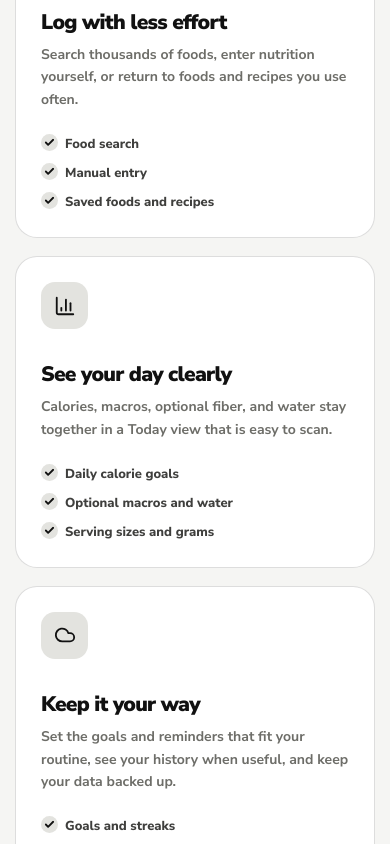
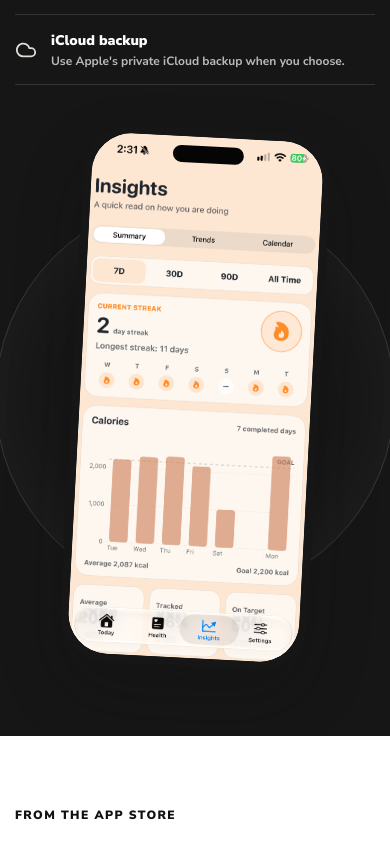
Before and after one commit to paulkhayet/CalorieTrackerWebsite, a Next.js app: page / in a window 390 px wide. Shown: the part 3620-4464 px from the top of the page. Built offline with nearby package versions, Linux system fonts and the light colour scheme.

Commit message:
Replace Insights screen and remove feature section

```diff
--- a/src/app/globals.css
+++ b/src/app/globals.css
@@ -310,7 +310,6 @@ h3 {
 }
 
 .hero__details li,
-.benefit-card li,
 .pricing-card li {
   display: flex;
   align-items: flex-start;
@@ -318,7 +317,6 @@ h3 {
 }
 
 .hero__details svg,
-.benefit-card li svg,
 .pricing-card li svg {
   width: 17px;
   height: 17px;
@@ -546,51 +544,6 @@ h3 {
   line-height: 1.55;
 }
 
-.features {
-  border-top: 1px solid var(--line);
-  background: var(--cream);
-}
-
-.benefit-grid {
-  display: grid;
-  grid-template-columns: repeat(3, 1fr);
-  gap: 18px;
-}
-
-.benefit-card {
-  display: flex;
-  min-height: 364px;
-  flex-direction: column;
-  border: 1px solid var(--line);
-  border-radius: 22px;
-  background: var(--white);
-  padding: 29px;
-}
-
-.benefit-card__icon {
-  display: grid;
-  width: 47px;
-  height: 47px;
-  margin-bottom: 45px;
-  place-items: center;
-  border-radius: 14px;
-  background: var(--peach);
-  color: var(--orange-dark);
-}
-
-.benefit-card__icon svg {
-  width: 22px;
-}
-
-.benefit-card p {
-  margin-bottom: 22px;
-  color: var(--muted);
-  font-size: 14px;
-  font-weight: 650;
-  line-height: 1.62;
-}
-
-.benefit-card ul,
 .pricing-card ul {
   display: grid;
   gap: 9px;
@@ -1616,7 +1569,7 @@ h3 {
   .hero__visual { min-height: 400px; margin: 0 -15px; }
   .phone--hero { max-width: 152px; margin-right: -20px; transform: translateY(12px) rotate(-6deg); }
   .phone--hero-health { max-width: 152px; transform: translateY(-10px) rotate(6deg); }
-  .benefit-grid, .testimonial-grid, .pricing-grid { grid-template-columns: 1fr; }
+  .testimonial-grid, .pricing-grid { grid-template-columns: 1fr; }
   .logging-methods__heading { margin-bottom: 32px; }
   .logging-methods__rail {
     grid-auto-columns: minmax(178px, 72vw);
@@ -1629,8 +1582,6 @@ h3 {
   .logging-methods__caption p { font-size: 13px; }
   .process__visual { min-height: 470px; border-radius: 24px; }
   .phone--health { max-width: 253px; }
-  .benefit-card { min-height: 0; padding: 25px; }
-  .benefit-card__icon { margin-bottom: 33px; }
   .insights__visual { min-height: 462px; }
   .insights__visual::before { width: 400px; height: 400px; }
   .phone--insights { max-width: 247px; }
--- a/src/app/page.tsx
+++ b/src/app/page.tsx
@@ -4,7 +4,6 @@ import {
   BarChart3,
   Check,
   Cloud,
-  Search,
   ShieldCheck,
 } from "lucide-react";
 import {
@@ -49,27 +48,6 @@ const faqs = [
     question: "How do I get help?",
     answer:
       "Visit our Support page or email support@thesimplestcalorietracker.com. Include your iPhone model, iOS version, app version, and a screenshot when it helps us understand an issue.",
-  },
-];
-
-const benefits = [
-  {
-    icon: Search,
-    title: "Log with less effort",
-    copy: "Search thousands of foods, enter nutrition yourself, or return to foods and recipes you use often.",
-    points: ["Food search", "Manual entry", "Saved foods and recipes"],
-  },
-  {
-    icon: BarChart3,
-    title: "See your day clearly",
-    copy: "Calories, macros, optional fiber, and water stay together in a Today view that is easy to scan.",
-    points: ["Daily calorie goals", "Optional macros and water", "Serving sizes and grams"],
-  },
-  {
-    icon: Cloud,
-    title: "Keep it your way",
-    copy: "Set the goals and reminders that fit your routine, see your history when useful, and keep your data backed up.",
-    points: ["Goals and streaks", "Insights and history", "Private iCloud backup"],
   },
 ];
 
@@ -220,7 +198,6 @@ export default function Home() {
           </a>
           <nav aria-label="Primary navigation">
             <a href="#health">Health</a>
-            <a href="#features">Features</a>
             <a href="#pricing">Pricing</a>
             <a href="#faq">FAQ</a>
           </nav>
@@ -398,34 +375,6 @@ export default function Home() {
           </div>
         </section>
 
-        <section className="features section" id="features">
-          <div className="container">
-            <div className="section-heading section-heading--center">
-              <p className="eyebrow">Made for the everyday</p>
-              <h2>Simple on purpose. Capable when you need it.</h2>
-              <p className="section-copy">The features stay focused on helping you log, understand, and continue.</p>
-            </div>
-            <div className="benefit-grid">
-              {benefits.map((benefit) => {
-                const Icon = benefit.icon;
-
-                return (
-                  <article className="benefit-card" key={benefit.title}>
-                    <span className="benefit-card__icon"><Icon aria-hidden="true" /></span>
-                    <h3>{benefit.title}</h3>
-                    <p>{benefit.copy}</p>
-                    <ul>
-                      {benefit.points.map((point) => (
-                        <li key={point}><Check aria-hidden="true" />{point}</li>
-                      ))}
-                    </ul>
-                  </article>
-                );
-              })}
-            </div>
-          </div>
-        </section>
-
         <section className="insights section">
           <div className="container insights__inner">
             <div className="insights__copy">
@@ -453,7 +402,7 @@ export default function Home() {
               <Phone
                 alt="Insights screen showing trends and nutrition history"
                 className="phone--insights"
-                src="/screens/insights.png"
+                src="/screens/insights-summary.png"
               />
             </div>
           </div>
```
Also changed, not shown: public/screens/insights-summary.png (added), public/screens/insights.png (deleted).
